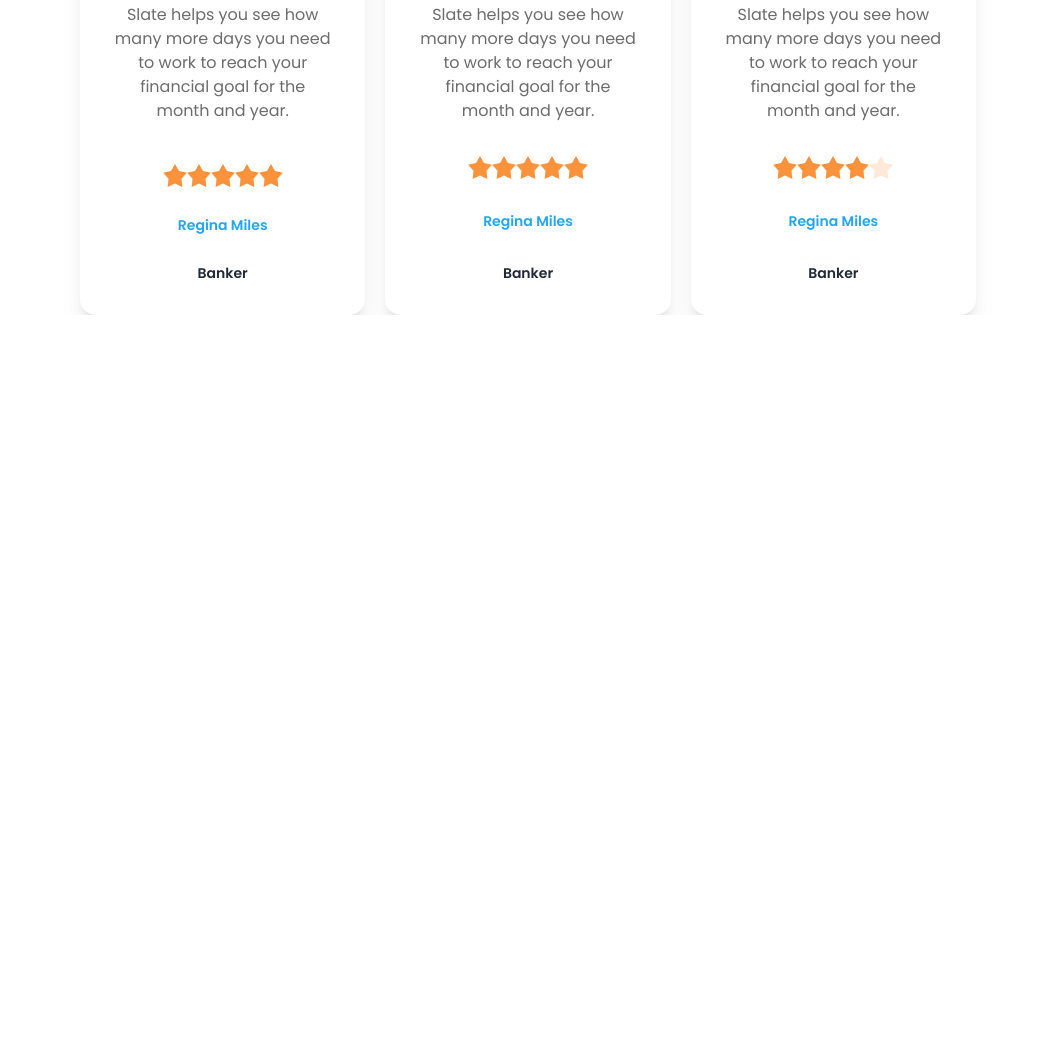
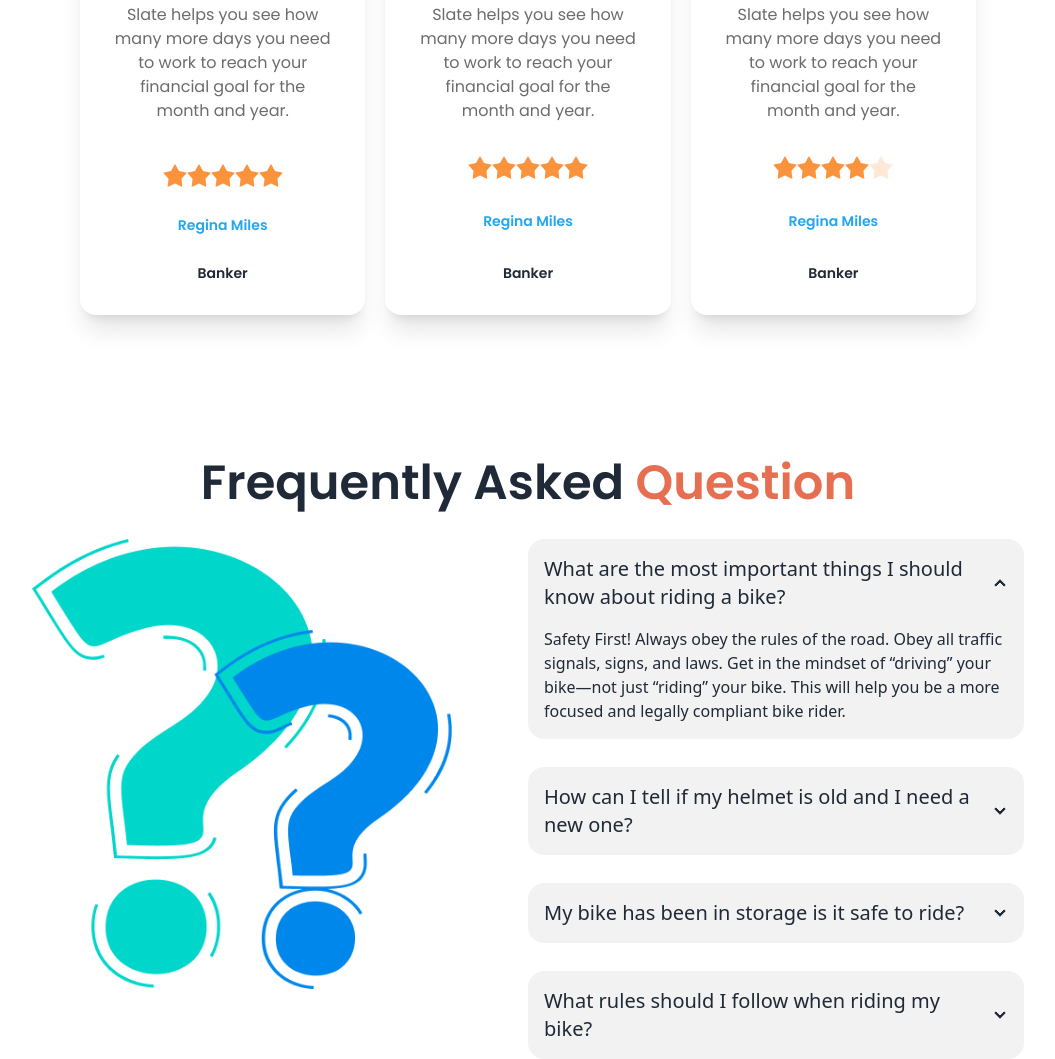
Before and after one commit to ForhadAhmed367423/biker-zone, a plain HTML site: page index.html in a window 1280 px wide. Shown: the part 1783-2842 px from the top of the page, without its empty margins (112-1167 px from the left). Before the commit the page ends 2098 px from the top, so only its background shows below. Drawn offline with nearby package versions, Linux system fonts and the light colour scheme.

Commit message:
Ask question responsive complete

```diff
--- a/index.html
+++ b/index.html
@@ -250,7 +250,53 @@
                 </div>
               </div>
         </section>
-
+        <!-- Question ask part -->
+        <h2 class="text-5xl font-semibold text-center mt-36 mb-8 poppins">Frequently Asked <span class="text-[#E76F51] text-5xl font-semibold">Question</span></h2>
+        <section class="flex px-36">
+            <div class="flex-1">
+                <img class="w-[420px] h-[450px]" src="./images/others/faq.png" alt="">
+            </div>
+            <div class="flex-1 space-y-7">
+                <div class="collapse collapse-arrow bg-base-200">
+                    <input type="radio" name="my-accordion-2" checked="checked" />
+                    <div class="collapse-title text-xl font-medium">
+                        What are the most important things I should
+                        know about riding a bike?
+                    </div>
+                    <div class="collapse-content">
+                      <p>Safety First! Always obey the rules of the road. Obey all traffic signals, signs, and laws. Get in the mindset of “driving” your bike—not just “riding” your bike. This will help you be a more focused and legally compliant bike rider. </p>
+                    </div>
+                  </div>
+                  <div class="collapse collapse-arrow bg-base-200">
+                    <input type="radio" name="my-accordion-2" />
+                    <div class="collapse-title text-xl font-medium">
+                        How can I tell if my helmet is old and I need a
+                        new one?
+                    </div>
+                    <div class="collapse-content">
+                      <p>Lorem ipsum, dolor sit amet consectetur adipisicing elit. Nesciunt, tenetur?</p>
+                    </div>
+                  </div>
+                  <div class="collapse collapse-arrow bg-base-200">
+                    <input type="radio" name="my-accordion-2" />
+                    <div class="collapse-title text-xl font-medium">
+                        My bike has been in storage is it safe to ride?
+                    </div>
+                    <div class="collapse-content">
+                      <p>Lorem ipsum dolor sit amet consectetur adipisicing.</p>
+                    </div>
+                  </div>
+                  <div class="collapse collapse-arrow bg-base-200">
+                    <input type="radio" name="my-accordion-2" />
+                    <div class="collapse-title text-xl font-medium">
+                        What rules should I follow when riding my bike?
+                    </div>
+                    <div class="collapse-content">
+                      <p>Lorem ipsum dolor sit amet consectetur adipisicing.</p>
+                    </div>
+                  </div>
+            </div>
+        </section>
     </main>
     <footer>
 
```
